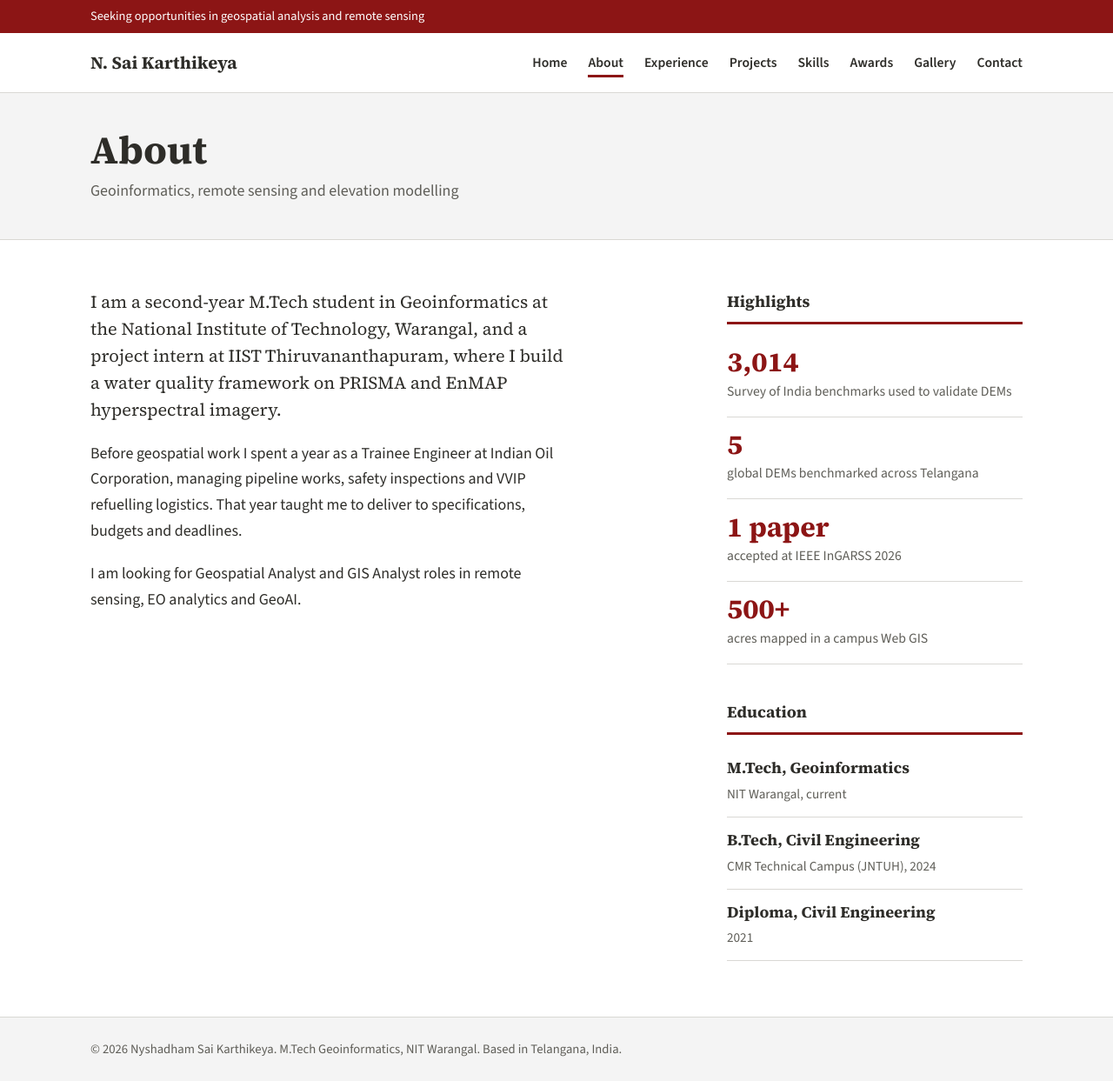
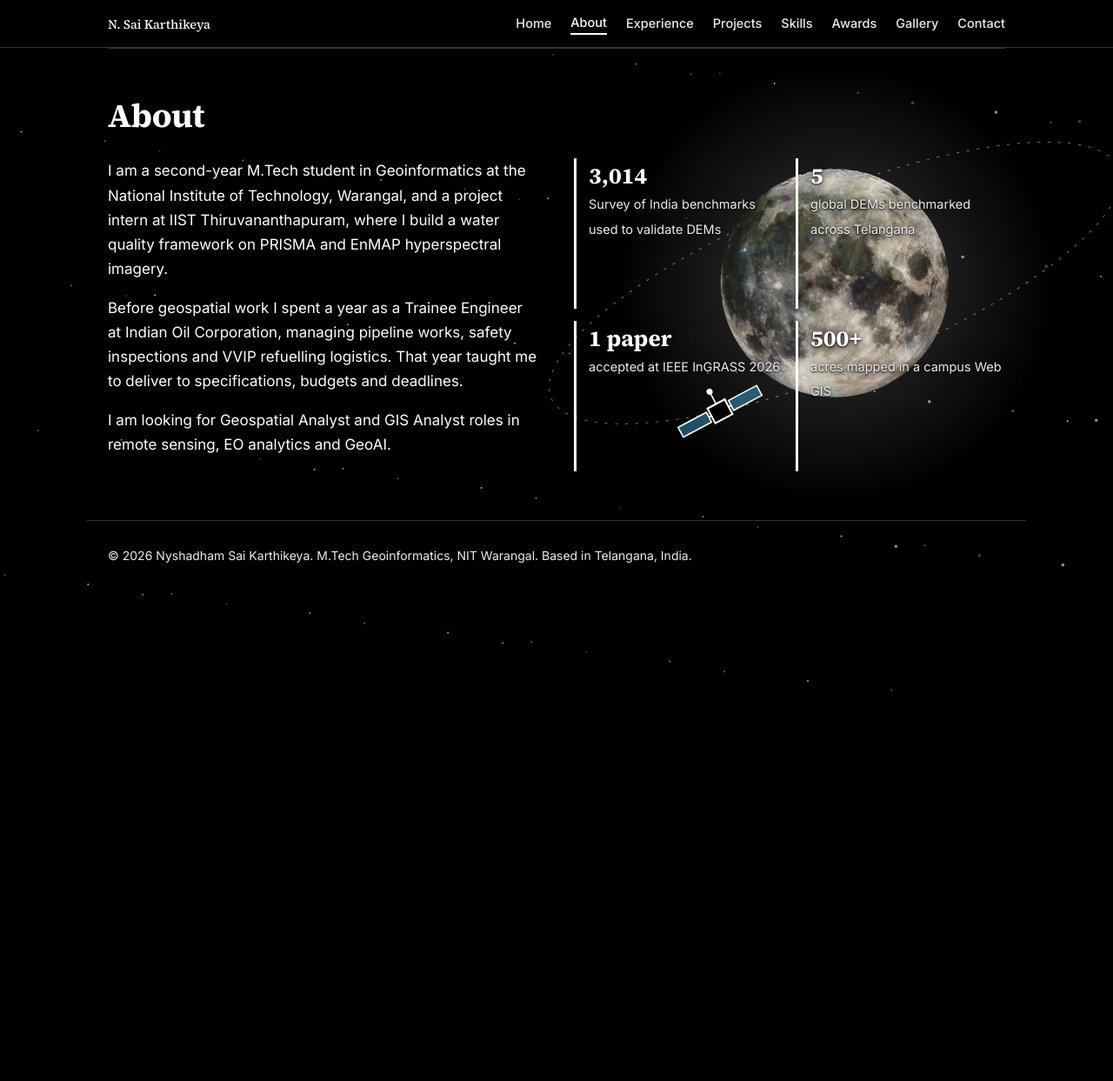
Before and after one commit to Nyshadham-hub/nyshadham-hub.github.io, a plain HTML site: page about.html in a window 1280 px wide. Shown: the whole page at 87% size. After the commit the page ends 800 px from the top, so only its background shows below. Drawn offline with nearby package versions, Linux system fonts and the light colour scheme.

Commit message:
Refactor about.html structure and styles
Removed old styles and content, added new structure and scripts.

```diff
--- a/about.html
+++ b/about.html
@@ -1,114 +1,27 @@
 <!DOCTYPE html>
-<html lang="en">
-<head>
-<meta charset="utf-8">
-<meta name="viewport" content="width=device-width, initial-scale=1, viewport-fit=cover">
-<meta name="theme-color" content="#8c1515">
-<meta name="description" content="M.Tech Geoinformatics, NIT Warangal. SAR, hyperspectral and DEM analysis. Open to Geospatial and GIS Analyst roles.">
-<title>About | Nyshadham Sai Karthikeya</title>
-<link rel="preconnect" href="https://fonts.googleapis.com">
-<link rel="preconnect" href="https://fonts.gstatic.com" crossorigin>
-<link href="https://fonts.googleapis.com/css2?family=Source+Sans+3:wght@400;600&family=Source+Serif+4:wght@400;600;700&display=swap" rel="stylesheet">
-<style>
-  :root {
-    --cardinal: #8c1515; --cardinal-dark: #6f1010;
-    --ink: #2e2d29; --muted: #5f5e58; --paper: #fff; --wash: #f4f4f4; --line: #d9d8d4;
-    --serif: "Source Serif 4", Georgia, "Times New Roman", serif;
-    --sans: "Source Sans 3", "Helvetica Neue", Arial, sans-serif;
-  }
-  * { box-sizing: border-box; }
-  body { margin: 0; background: var(--paper); color: var(--ink); font-family: var(--sans); font-size: 18px; line-height: 1.65; }
-  a { color: var(--cardinal); }
-  a:focus-visible { outline: 3px solid var(--cardinal); outline-offset: 3px; }
-
-  .topbar { background: var(--cardinal); color: #fff; }
-  .topbar div { max-width: 1120px; margin: 0 auto; padding: 0.45rem 1.5rem; font-size: 0.9rem; }
-  header { border-bottom: 1px solid var(--line); background: var(--paper); position: sticky; top: 0; z-index: 5; }
-  nav { max-width: 1120px; margin: 0 auto; padding: 0 1.5rem; display: flex; align-items: center; justify-content: space-between; gap: 1.5rem; min-height: 68px; flex-wrap: wrap; }
-  .wordmark { font-family: var(--serif); font-weight: 700; font-size: 1.25rem; color: var(--ink); text-decoration: none; }
-  nav ul { display: flex; flex-wrap: wrap; gap: 1.5rem; list-style: none; margin: 0; padding: 0; }
-  nav ul a { color: var(--ink); text-decoration: none; font-weight: 600; font-size: 0.98rem; padding: 0.25rem 0; border-bottom: 3px solid transparent; }
-  nav ul a:hover, nav ul a[aria-current="page"] { border-bottom-color: var(--cardinal); }
-
-  .page-title { background: var(--wash); border-bottom: 1px solid var(--line); }
-  .page-title div { max-width: 1120px; margin: 0 auto; padding: 2.5rem 1.5rem; }
-  .page-title h1 { font-family: var(--serif); font-size: clamp(2rem, 4vw, 2.8rem); margin: 0; line-height: 1.15; }
-  .page-title p { margin: 0.4rem 0 0; color: var(--muted); }
-
-  main { max-width: 1120px; margin: 0 auto; padding: 3.5rem 1.5rem 4rem; display: grid; grid-template-columns: 1fr 340px; gap: 4rem; align-items: start; }
-  .prose { max-width: 62ch; }
-  .prose p { margin: 0 0 1.25rem; }
-  .prose p:first-child { font-family: var(--serif); font-size: 1.25rem; line-height: 1.55; }
-
-  aside h2 { font-family: var(--serif); font-size: 1.15rem; margin: 0 0 0.75rem; padding-bottom: 0.5rem; border-bottom: 3px solid var(--cardinal); }
-  .facts { display: grid; gap: 0; margin-bottom: 2.5rem; }
-  .facts div { padding: 0.9rem 0; border-bottom: 1px solid var(--line); }
-  .facts b { display: block; font-family: var(--serif); font-size: 2rem; line-height: 1.1; color: var(--cardinal); }
-  .facts span { color: var(--muted); font-size: 0.98rem; }
-  .edu { list-style: none; margin: 0; padding: 0; }
-  .edu li { padding: 0.7rem 0; border-bottom: 1px solid var(--line); }
-  .edu strong { font-family: var(--serif); display: block; }
-  .edu span { color: var(--muted); font-size: 0.95rem; }
-
-  footer { border-top: 1px solid var(--line); background: var(--wash); }
-  footer div { max-width: 1120px; margin: 0 auto; padding: 1.5rem; color: var(--muted); font-size: 0.92rem; }
-
-  @media (max-width: 860px) { main { grid-template-columns: 1fr; gap: 2.5rem; padding-top: 2.25rem; } }
-</style>
-</head>
+<html lang="en"><head><meta charset="utf-8"><meta name="viewport" content="width=device-width, initial-scale=1, viewport-fit=cover"><meta name="theme-color" content="
+#000000"><meta name="description" content="M.Tech Geoinformatics, NIT Warangal. SAR, hyperspectral and DEM analysis. Open to Geospatial and GIS Analyst roles."><title>About | Nyshadham Sai Karthikeya</title><link rel="preload" href="inter.woff2" as="font" type="font/woff2" crossorigin><link rel="preload" href="source-serif.woff2" as="font" type="font/woff2" crossorigin><link rel="stylesheet" href="style.css"></head>
 <body>
-
-<div class="topbar"><div>Seeking opportunities in geospatial analysis and remote sensing</div></div>
-
-<header>
-  <nav aria-label="Main">
-    <a class="wordmark" href="index.html">N. Sai Karthikeya</a>
-    <ul>
-      <li><a href="index.html">Home</a></li>
-      <li><a href="about.html" aria-current="page">About</a></li>
-      <li><a href="experience.html">Experience</a></li>
-      <li><a href="projects.html">Projects</a></li>
-      <li><a href="skills.html">Skills</a></li>
-      <li><a href="awards.html">Awards</a></li>
-      <li><a href="gallery.html">Gallery</a></li>
-      <li><a href="contact.html">Contact</a></li>
-    </ul>
-  </nav>
-</header>
-
-<section class="page-title" aria-labelledby="about-title">
+<svg id="scene" aria-hidden="true" preserveAspectRatio="xMidYMid slice" viewBox="0 0 1200 800"></svg>
+<header><nav aria-label="Main"><b><a href="index.html" style="text-decoration:none">N. Sai Karthikeya</a></b><a href="index.html">Home</a><a href="about.html" aria-current="page">About</a><a href="experience.html">Experience</a><a href="projects.html">Projects</a><a href="skills.html">Skills</a><a href="awards.html">Awards</a><a href="gallery.html">Gallery</a><a href="contact.html">Contact</a></nav></header>
+<main>
+<section id="about">
+<h2>About</h2>
+<div class="two">
 <div>
-    <h1 id="about-title">About</h1>
-    <p>Geoinformatics, remote sensing and elevation modelling</p>
-  </div>
-</section>
-
-<main id="about">
-  <div class="prose">
-    <p>I am a second-year M.Tech student in Geoinformatics at the National Institute of Technology, Warangal, and a project intern at IIST Thiruvananthapuram, where I build a water quality framework on PRISMA and EnMAP hyperspectral imagery.</p>
+<p style="margin-top:0">I am a second-year M.Tech student in Geoinformatics at the National Institute of Technology, Warangal, and a project intern at IIST Thiruvananthapuram, where I build a water quality framework on PRISMA and EnMAP hyperspectral imagery.</p>
 <p>Before geospatial work I spent a year as a Trainee Engineer at Indian Oil Corporation, managing pipeline works, safety inspections and VVIP refuelling logistics. That year taught me to deliver to specifications, budgets and deadlines.</p>
 <p>I am looking for Geospatial Analyst and GIS Analyst roles in remote sensing, EO analytics and GeoAI.</p>
 </div>
-
-  <aside aria-label="Highlights and education">
-    <h2>Highlights</h2>
 <div class="facts">
 <div><b>3,014</b><span>Survey of India benchmarks used to validate DEMs</span></div>
 <div><b>5</b><span>global DEMs benchmarked across Telangana</span></div>
-      <div><b>1 paper</b><span>accepted at IEEE InGARSS 2026</span></div>
+<div><b>1 paper</b><span>accepted at IEEE InGRASS 2026</span></div>
 <div><b>500+</b><span>acres mapped in a campus Web GIS</span></div>
 </div>
-
-    <h2>Education</h2>
-    <ul class="edu">
-      <li><strong>M.Tech, Geoinformatics</strong><span>NIT Warangal, current</span></li>
-      <li><strong>B.Tech, Civil Engineering</strong><span>CMR Technical Campus (JNTUH), 2024</span></li>
-      <li><strong>Diploma, Civil Engineering</strong><span>2021</span></li>
-    </ul>
-  </aside>
+</div>
+</section>
 </main>
-
-<footer><div>© 2026 Nyshadham Sai Karthikeya. M.Tech Geoinformatics, NIT Warangal. Based in Telangana, India.</div></footer>
-
-</body>
-</html>
+<footer>© 2026 Nyshadham Sai Karthikeya. M.Tech Geoinformatics, NIT Warangal. Based in Telangana, India.</footer>
+<script src="scene.js"></script>
+</body></html>
```
Lines whose indentation alone changed are shown as unchanged.
